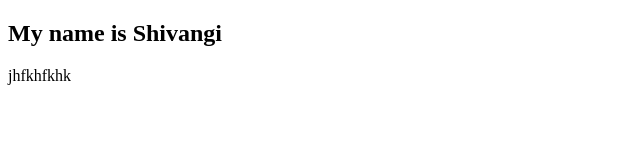
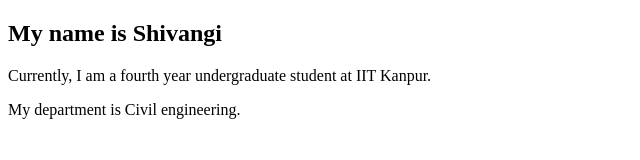
Before and after one commit to Shivangi2531/My_Homepage, a plain HTML site: page index.html in a window 1280 px wide. Shown: the whole page, without its empty margins (0-640 px from the left). Drawn offline with Linux system fonts and the light colour scheme.

Commit message:
Add files via upload

```diff
--- a/index.html
+++ b/index.html
@@ -10,7 +10,8 @@
 
 <body>
 <h2>My name is Shivangi</h2>
-<p>jhfkhfkhk</p>
+<p>Currently, I am a fourth year undergraduate student at IIT Kanpur.</p>
+<p>My department is Civil engineering.</p>
 </body>
 <script src="scripts.js"></script>
 
```
